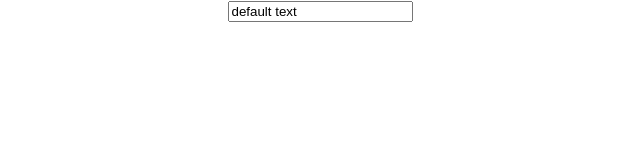
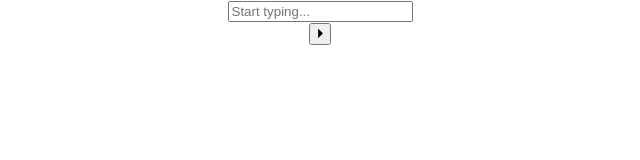
Before and after one commit to orlovol/key, a React (Create React App) app in the folder frontend/: page / in a window 1280 px wide. Shown: the top 160 px of the page, without its empty margins (320-960 px from the left). Built offline with nearby package versions, Linux system fonts and the light colour scheme; the HTML template or start-up script is replaced by a standard one.

Commit message:
Add clear input button

```diff
--- a/frontend/src/App.js
+++ b/frontend/src/App.js
@@ -11,12 +11,14 @@ import Locations from './components/Locations'
 class App extends Component {
   constructor(props) {
     super(props)
+    this.handleFetch = this.handleFetch.bind(this)
+    this.handleSubmit = this.handleSubmit.bind(this)
     this.handleChange = this.handleChange.bind(this)
-    this.handleFetch = this.handleFetch.bind(this)
+    this.handleClear = this.handleClear.bind(this)
   }
 
   state = {
-    query: 'default text',
+    query: '',
     locations: []
   }
 
@@ -54,15 +56,26 @@ class App extends Component {
     )
   }
 
+  handleClear(e) {
+    this.setState(
+      { query: "", locations: [] }
+    )
+  }
+
   render() {
     return (
       <div className="App">
+        <div className="search-container">
           <Search
             query={this.state.query}
             handleSubmit={this.handleSubmit}
             handleChange={this.handleChange}
+            handleClear={this.handleClear}
           />
+        </div>
+        <div className="location-container">
           <Locations locations={this.state.locations} />
+        </div>
       </div>
     );
   }
--- a/frontend/src/components/Search.js
+++ b/frontend/src/components/Search.js
@@ -1,10 +1,23 @@
 import React from 'react';
 
-const Search = ({ query, handleSubmit, handleChange }) => (
-  <form onSubmit={handleSubmit} onChange={handleChange}>
-    <input
-      defaultValue={query}
-      placeholder="Start typing..." />
+const Search = ({ query, handleSubmit, handleChange, handleClear }) => (
+  <form className="search" onSubmit={handleSubmit}>
+    <div className="search-input-wrapper">
+      <input
+        className="search-input"
+        placeholder="Start typing..."
+        value={query}
+        onChange={handleChange}
+      />
+      {
+        query && <button
+          className="button-clear"
+          type="button"
+          onClick={handleClear}
+        ></button>
+      }
+    </div>
+    <button className="button-submit" type="submit">⏵</button>
   </form>
 );
 
```
Lines whose indentation alone changed are shown as unchanged.
